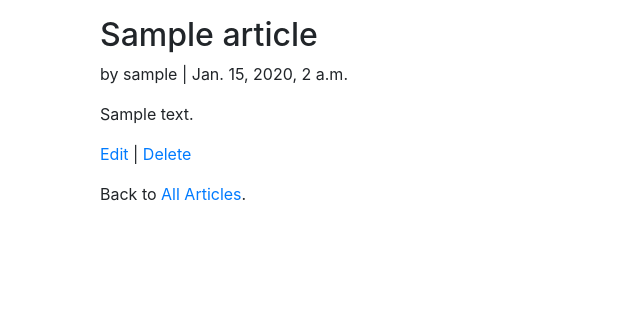
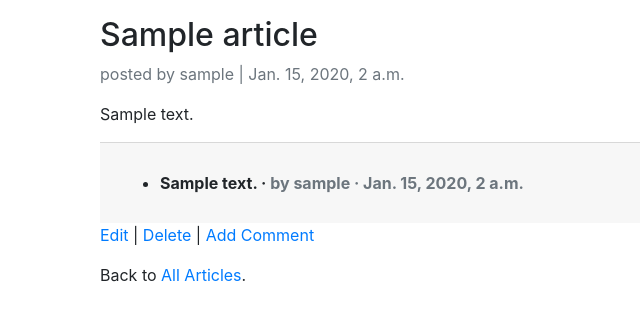
Before and after one commit to kevinbowen777/news, a Django app: page /articles/1/ in a window 1280 px wide. Shown: the part 56-377 px from the top of the page, without its empty margins (0-640 px from the left). Run offline with Django 3.2, Linux system fonts and the light colour scheme; a user stored in the database is signed in; tables that the repository leaves empty hold one stand-in row (values such as "Sample post"); parts of the project's set-up code (start-up, migrations or seed data) failed here and were passed over; some libraries are stand-ins or nearby versions.

Commit message:
Move comments to article-detail

```diff
--- a/templates/article_detail.html
+++ b/templates/article_detail.html
@@ -6,12 +6,27 @@
   <p>
   <div class="article-entry">
     <h2>{{ object.title }}</h2>
-    <p>by {{ object.author }} | {{ object.date }}</p>
+    <p class="text-muted">posted by {{ object.author }} | {{ object.date }}</p>
     <p>{{ object.body }}</p>
+  </div>
+  <div class="card-footer">
+    {% for comment in object.comments.all %}
+      <p>
+      <ul>
+        <span class="font-weight-bold">
+            <li>  {{ comment }} &middot;
+        </span>
+        <span class="text-muted">by {{ comment.author }} &middot; {{ comment.date }}</span>
+      </ul>
+      </p>
+    {% empty %}
+      <p>No comments have been posted yet.</p>
+    {% endfor %}
   </div>
 
   <p><a href="{% url 'article_edit' article.pk %}">Edit</a> |
-    <a href="{% url 'article_delete' article.pk %}">Delete</a></p>
+    <a href="{% url 'article_delete' article.pk %}">Delete</a> |
+    <a href="{% url 'comment_new' article.pk %}">Add Comment</a></p>
   <p>Back to <a href="{% url 'article_list' %}">All Articles</a>.</p>
   </p>
 </div>
```
Also changed, not shown: templates/article_list.html (+3 -15 lines).
